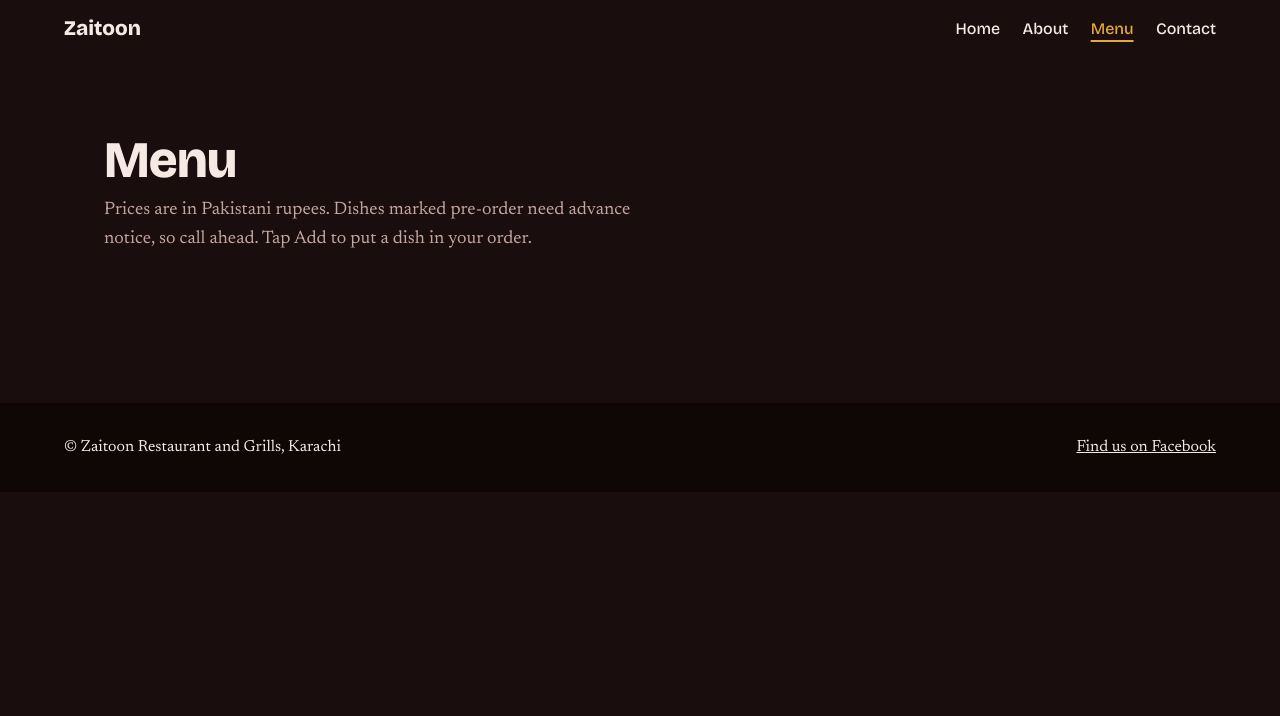
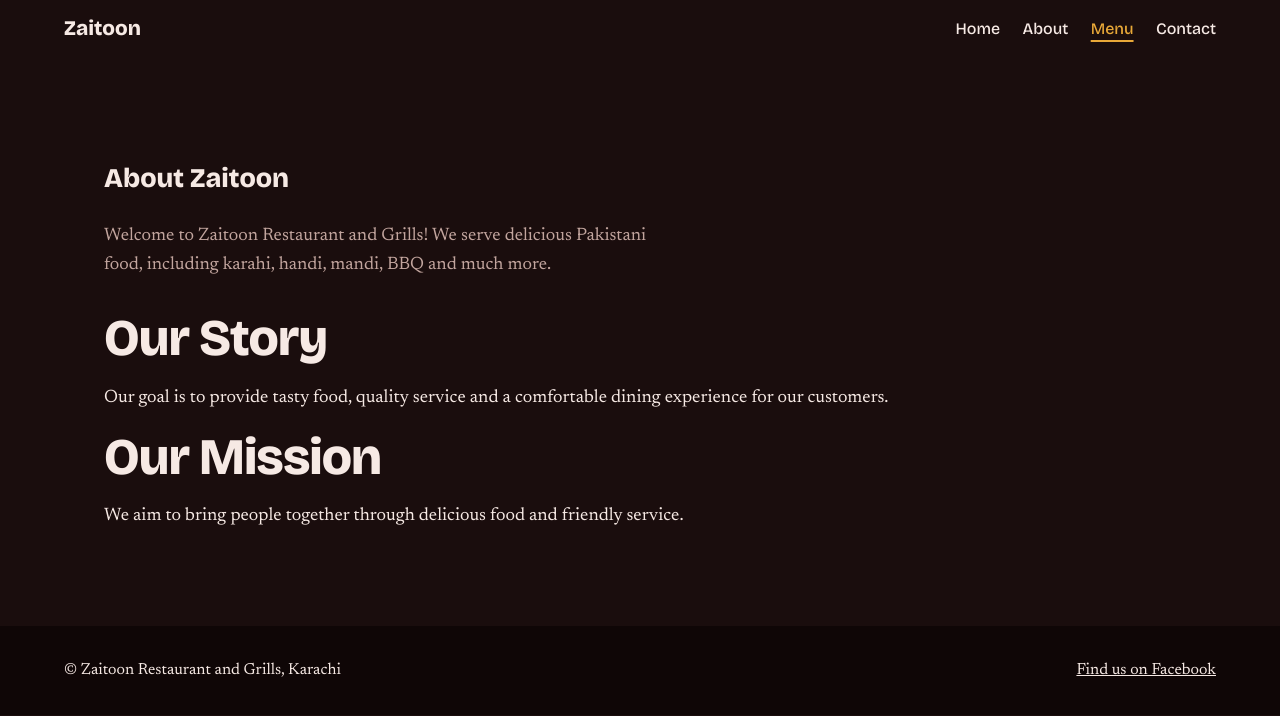
Before and after one commit to magsi-382/Zaitoon-, a plain HTML site: page about.html in a window 1280 px wide. Drawn offline with nearby package versions, Linux system fonts and the light colour scheme.

Commit message:
Revise about.html with restaurant details
Updated the about page to include restaurant story and mission.

```diff
--- a/about.html
+++ b/about.html
@@ -3,8 +3,8 @@
 <head>
 <meta charset="utf-8">
 <meta name="viewport" content="width=device-width, initial-scale=1, viewport-fit=cover">
-<title>Menu – Zaitoon Restaurant and Grills</title>
-<meta name="description" content="Full menu and prices: karahi, handi, mandi, BBQ, Chinese, pizza, burgers, desserts and more. Order online through WhatsApp.">
+<title>About – Zaitoon Restaurant and Grills</title>
+<meta name="description" content="Learn about Zaitoon Restaurant and Grills in Karachi.">
 <link rel="icon" href="images/favicon.svg" type="image/svg+xml">
 <link rel="preconnect" href="https://fonts.googleapis.com">
 <link rel="preconnect" href="https://fonts.gstatic.com" crossorigin>
@@ -17,12 +17,27 @@
   <nav aria-label="Pages"><a href="index.html">Home</a><a href="about.html">About</a><a href="menu.html" aria-current="page">Menu</a><a href="contact.html">Contact</a></nav>
 </header>
 
-<main id="top">
-  <section id="menu">
-    <h2>Menu</h2>
-    <p class="lede">Prices are in Pakistani rupees. Dishes marked pre-order need advance notice, so call ahead. Tap Add to put a dish in your order.</p>
-    <nav class="chips" id="chips" aria-label="Menu sections"></nav>
-    <div class="mgrid" id="cats"></div>
+  <main id="top">
+  <section id="about">
+    <h1>About Zaitoon</h1>
+
+    <p class="lede">
+      Welcome to Zaitoon Restaurant and Grills!
+      We serve delicious Pakistani food, including
+      karahi, handi, mandi, BBQ and much more.
+    </p>
+
+    <h2>Our Story</h2>
+    <p>
+      Our goal is to provide tasty food, quality service
+      and a comfortable dining experience for our customers.
+    </p>
+
+    <h2>Our Mission</h2>
+    <p>
+      We aim to bring people together through delicious
+      food and friendly service.
+    </p>
   </section>
 </main>
 
@@ -32,8 +47,5 @@
     <a href="https://www.facebook.com/">Find us on Facebook</a>
   </div>
 </footer>
-<script src="js/cart.js"></script>
-<script src="js/menu-data.js"></script>
-<script src="js/menu.js"></script>
 </body>
 </html>
```
